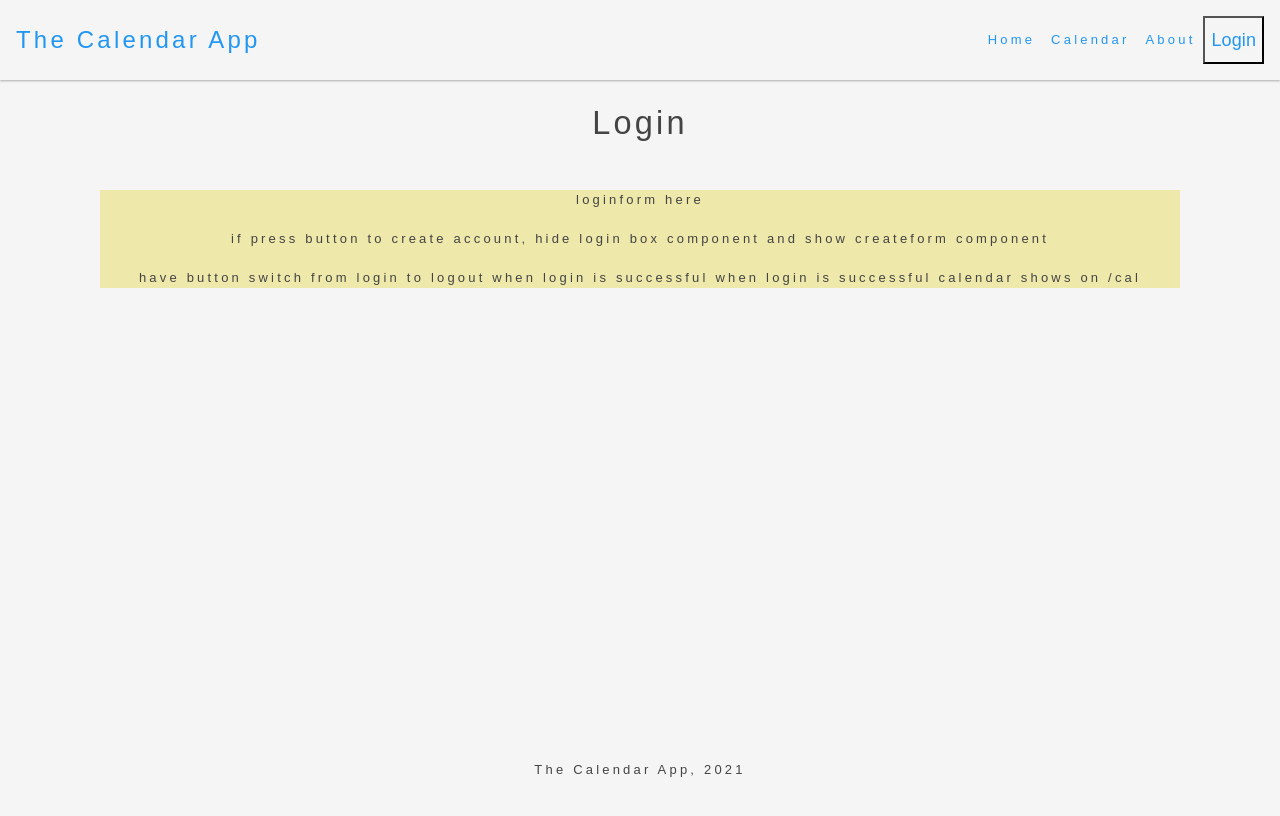
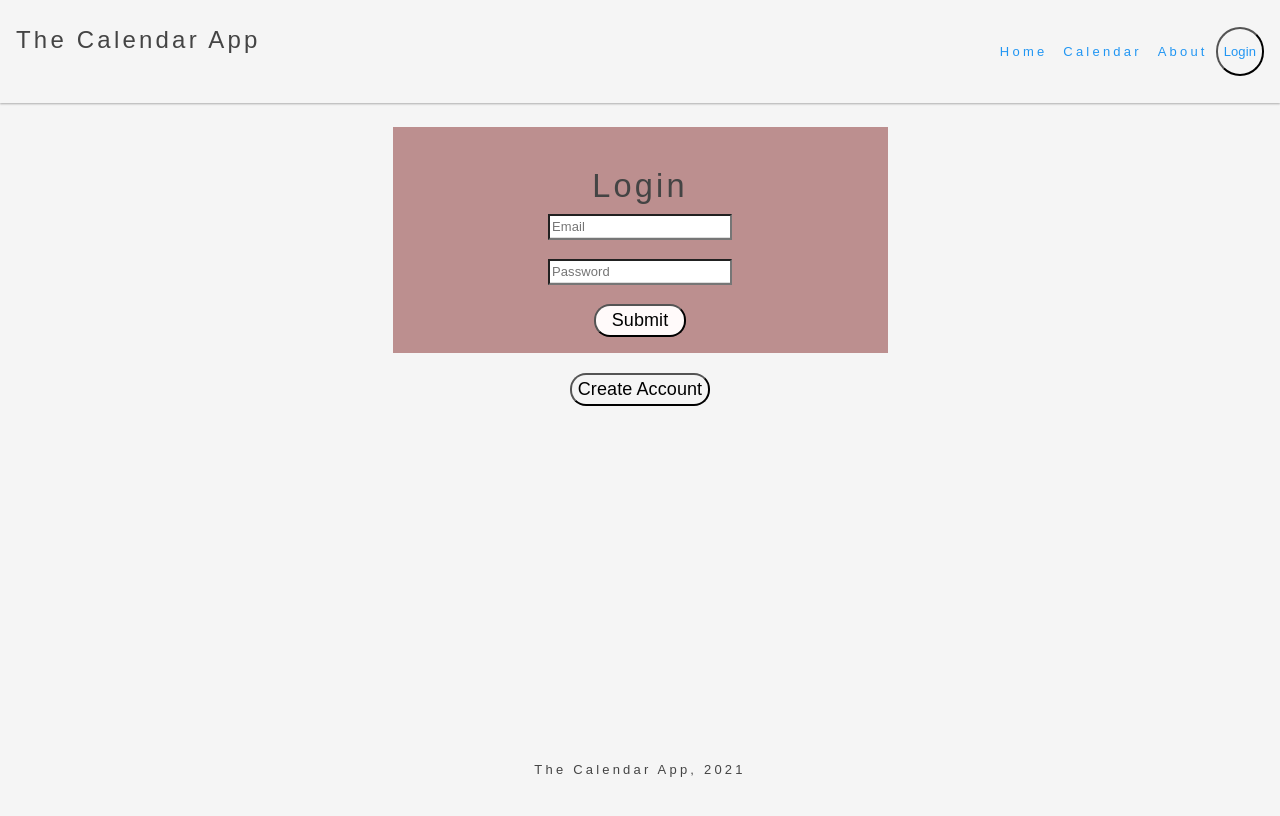
Before and after one commit to tylerdahl123/project3po, a React (Create React App) app in the folder client/: page /login in a window 1280 px wide. Shown: the top 816 px of the page. Built offline with nearby package versions, Linux system fonts and the light colour scheme.

Commit message:
worked on a lil styling for login/create account and loginstate across pages

```diff
--- a/client/src/App.js
+++ b/client/src/App.js
@@ -4,7 +4,7 @@ import Login from "./pages/Login";
 import Cal from "./pages/Cal";
 import Nav from "./components/Nav";
 import Footer from "./components/Footer";
-import { Container, Col, Row } from "./components/Grid";
+import {Container} from "./components/Grid";
 import About from "./pages/About";
 import Main from "./pages/Main";
 
--- a/client/src/components/Createaccount/index.js
+++ b/client/src/components/Createaccount/index.js
@@ -0,0 +1,46 @@
+import React, { useState } from "react";
+import { Container, Row} from "../Grid";
+
+const CreateForm = () => {
+
+        const [email, setEmail] = useState();
+        const [password, setPassword] = useState();
+
+        const onSubmit = e => {
+            e.preventDefault();
+            console.log("Form Submitted");
+            console.log(email);
+            console.log(password);
+        };
+
+    return(
+        <Container>
+            <form className="createform" onSubmit={onSubmit}>
+                <h1>Create an Account</h1>
+                <Row>
+                <input
+                    style={{margin:"auto"}}
+                    type="text"
+                    name="email"
+                    placeholder="Email"
+                    onChange={e => setEmail(e.target.value)}
+                />
+                </Row>
+                <br />
+                <Row>
+                <input
+                    style={{margin:"auto"}}
+                    type="text"
+                    name="password"
+                    placeholder="Password"
+                    onChange={e => setPassword(e.target.value)}
+                />
+                </Row>
+                <br />
+                <button className="submitbtn" value="submit">Submit</button>
+            </form>
+        </Container>
+    )
+}
+
+export default CreateForm;
--- a/client/src/components/LoginFirst/index.js
+++ b/client/src/components/LoginFirst/index.js
@@ -2,6 +2,10 @@ import React from "react";
 
 export default function LoginFirst(){
     return(
-        <h2> Please Login to View Calendar </h2>
+        <div>
+            <br />
+            <br />
+            <h3> Please Login to View Calendar </h3>
+        </div>
     )
 }
--- a/client/src/components/Loginform/index.js
+++ b/client/src/components/Loginform/index.js
@@ -0,0 +1,53 @@
+import React, { useState } from "react";
+import { Container, Row } from "../Grid";
+
+const LoginForm = () =>{
+    const [email, setEmail] = useState();
+    const [password, setPassword] = useState();
+    const [loginState, setLoginState] = useState();
+
+    const state = {
+        loginState: false
+    }
+
+
+    const onSubmit = e => {
+        e.preventDefault();
+        setLoginState(true);
+        console.log("Form Submitted");
+        console.log(email);
+        console.log(password);
+        console.log(state.loginState);
+    };
+
+    return(
+        <Container>
+        <form className="loginform" onSubmit={onSubmit}>
+            <h1>Login</h1>
+            <Row >
+            <input
+                style={{margin:"auto"}}
+                type="email"
+                name="email"
+                placeholder="Email"
+                onChange={e => setEmail(e.target.value)}
+            />
+            </Row>
+            <br />
+            <Row>
+            <input
+                style={{margin:"auto"}}
+                type="password"
+                name="password"
+                placeholder="Password"
+                onChange={e => setPassword(e.target.value)}
+            />
+            </Row>
+            < br />
+            <button className="submitbtn" value="submit">Submit</button>
+        </form>
+        </Container>
+    )
+}
+
+export default LoginForm;
--- a/client/src/components/Nav/index.js
+++ b/client/src/components/Nav/index.js
@@ -1,29 +1,20 @@
-import React, { Component } from "react";
+import React, { useState, setState } from "react";
 import { Link } from "react-router-dom";
 
-class Nav extends Component {
-  state={
-    loginState: false,
-    login: ""
-  }
+export default function Nav(){
+  const [loginState, setLoginState] = useState();
 
-
-  handleLoginChange = loginState => {
-    this.setState({ login: this.state.login });
-  };
-
-  renderLogin = () => {
-    if (this.state.loginState === false){
+  const renderLogin = () => {
+    if (!loginState){
       return "Login"
-    } else if (this.state.loginState === true){
+    } else if (loginState){
      return  "Logout"
     }
   }
 
-  render(){
   return (
     <nav className="navbar navbar-expand-lg">
-      <a className="navbar-brand">The Calendar App</a>
+      <p className="navbar-brand">The Calendar App</p>
       <ul className="navbar-nav w-100 justify-content-end">
 
         <Link to="/" className={
@@ -39,17 +30,12 @@ class Nav extends Component {
 
 
         <button className="login">
-          <Link to="/login"
-            loginState = {this.state.loginState}
-            handleLoginChange={this.state.handleLoginChange}
-          >
-            { this.renderLogin() }
+          <Link to="/login">
+             { renderLogin() }
           </Link>
           </button>
       </ul>
     </nav>
   );
+
 }
-}
-
-export default Nav;
--- a/client/src/index.css
+++ b/client/src/index.css
@@ -54,5 +54,33 @@ body {
 
   .login{
       background-color: transparent;
-      font-size: large;
+      border-radius: 3rem;
   }
+
+  .createform,
+  .loginform{
+    padding: 2.5rem;
+    padding-bottom: 1rem;
+    margin: auto;
+  }
+
+  .createform{
+    background-color: lavender;
+  }
+  .loginform{
+    background-color: rosybrown;
+  }
+
+  .submitbtn{
+    background-color: snow;
+    font-size: large;
+    border-radius: 1rem;
+    padding-left: 1rem;
+    padding-right: 1rem;
+  }
+
+  .createbtn{
+    background-color: transparent;
+    font-size:large;
+    border-radius: 1rem;
+  }
--- a/client/src/pages/Cal/index.js
+++ b/client/src/pages/Cal/index.js
@@ -1,17 +1,11 @@
 import React, { Component, useState } from "react";
-import {Col, Row, Container} from "../../components/Grid";
 import Calendar from "../../components/Calender";
 import LoginFirst from "../../components/LoginFirst";
 
 class Cal extends Component{
 
-    state={
-        loginState: true,
-    }
-
-
     renderPage = () => {
-        if (this.state.loginState === true) {
+        if (useState.loginState === true) {
             return < Calendar />;
         } else {
             return <LoginFirst />
@@ -23,7 +17,9 @@ class Cal extends Component{
         return(
             <div className="page-container">
                 <div className="content-wrap">
-                    <h1>Your Calender</h1>
+                    <h1>
+                        Calender
+                    </h1>
                     { this.renderPage()}
                 </div>
             </div>
--- a/client/src/pages/Login/index.js
+++ b/client/src/pages/Login/index.js
@@ -1,31 +1,37 @@
-import React, {Component} from "react";
+import React from "react";
 import {Col, Row, Container} from "../../components/Grid";
+import LoginForm from "../../components/Loginform";
+import CreateForm from "../../components/Createaccount";
 
-export default function Login(){
+const Login=()=>{
+
+    const [show, setShow] = React.useState(false)
+    const onClick = () => {
+        if (!show){
+            setShow(true)
+        } else {
+            setShow(false)
+        }
+    }
     return(
         <div className="page-container">
             <Container>
                 <div className="content-wrap">
                     <Row>
-                        <Col size="md-12">
-                               <h1>Login</h1>
-                                <br />
-                                <br />
-                                <div className="loginbox">
-                                loginform here
-                                <br />
-                                <br />
-                                if press button to create account,
-                                hide login box component and show createform component
-                                <br />
-                                <br />
-                                have button switch from login to logout when login is successful
-                                when login is successful calendar shows on /cal
-                            </div>
+                        <Col size="md-3"></Col>
+                        <Col size="md-6">
+                           { show ? <CreateForm /> : <LoginForm /> }
+                           <br />
+                            <button className="createbtn" onClick={onClick}>
+                               {show ? "Back" : "Create Account"}
+                            </button>
                         </Col>
+                        <Col size="md-3"></Col>
                     </Row>
                 </div>
             </Container>
         </div>
     )
 }
+
+export default Login;
--- a/client/src/pages/Main.js
+++ b/client/src/pages/Main.js
@@ -1,4 +1,4 @@
-import React, {Component} from "react";
+import React from "react";
 import {Col, Row, Container} from "../components/Grid";
 
 export default function Main(){
```
Also changed, not shown: client/public/manifest.json.
